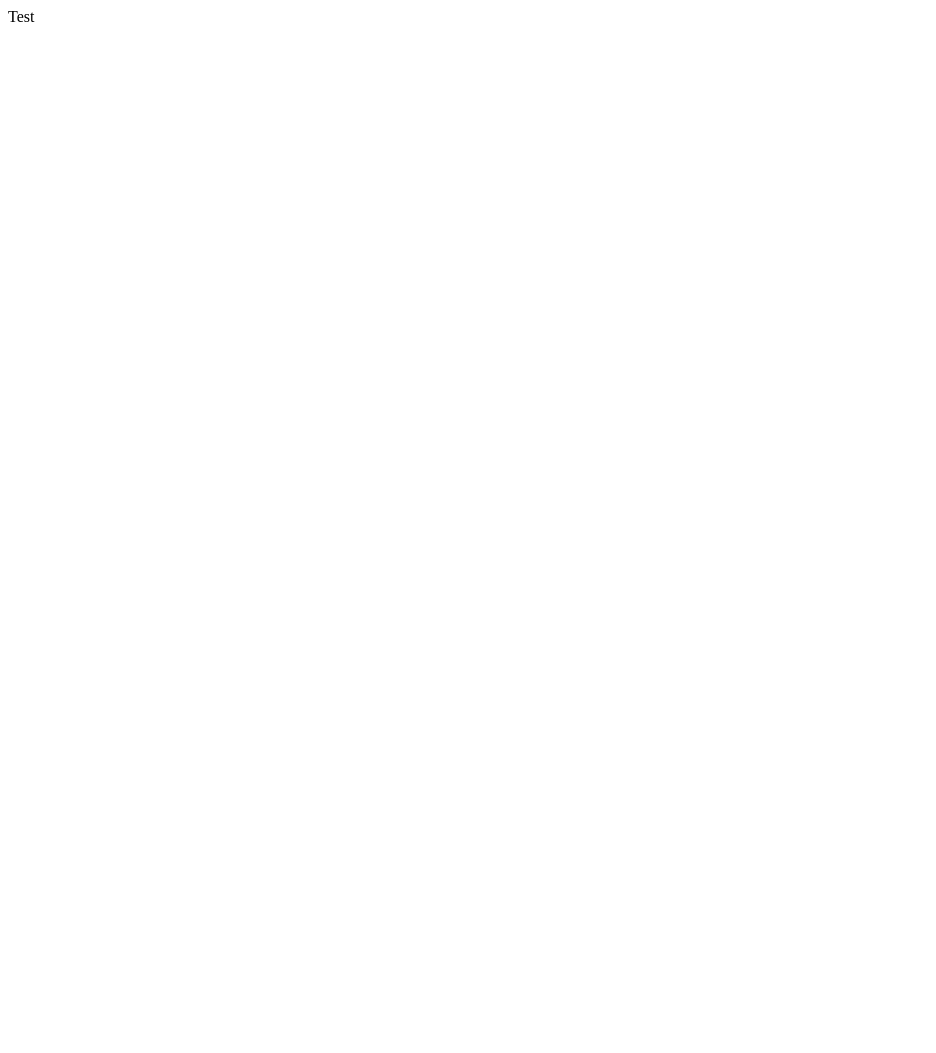
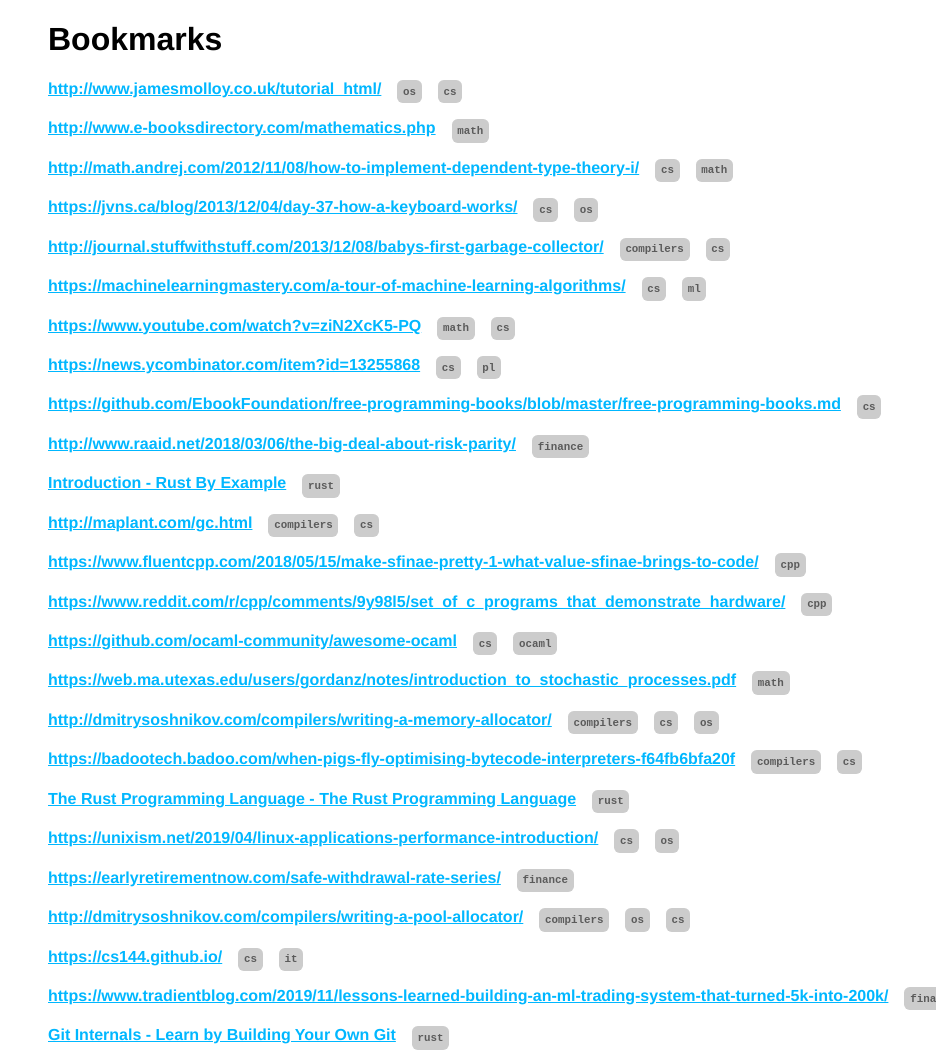
Before and after one commit to bcuccioli/bookmarky, a plain HTML site: page index.html in a window 1280 px wide. Shown: the top 1053 px of the page, without its empty margins (0-936 px from the left). Before the commit the page ends 800 px from the top, so only its background shows below. Drawn offline with Linux system fonts and the light colour scheme.

Commit message:
Add a basic UI frontend and a script for parsing Pocket exports

```diff
--- /dev/null
+++ b/home.css
@@ -0,0 +1,27 @@
+body {
+  font-family: Helvetica, sans-serif;
+  margin: 1em 3em;
+}
+
+a {
+  color: #00b7ff;
+  font-weight: 600;
+}
+
+
+.bookmark {
+  display: flex;
+  gap: 1rem;
+  margin-bottom: 1em;
+}
+
+.tag {
+  background-color: #ccc;
+  border-radius: 1ex;
+  color: #5b5b5b;
+  cursor: pointer;
+  font-family: monospace;
+  font-size: smaller;
+  font-weight: 600;
+  padding: 1ex;
+}
--- a/index.html
+++ b/index.html
@@ -1 +1,20 @@
-Test
+<!DOCTYPE html>
+<html lang="en">
+
+<head>
+  <meta charset="UTF-8" />
+  <meta name="viewport" content="width=device-width, initial-scale=1.0" />
+  <title>Bookmarks</title>
+  <link rel="stylesheet" type="text/css" href="home.css" />
+</head>
+
+<body>
+  <script src="./js/data.js"></script>
+
+  <h1>Bookmarks</h1>
+  <div id="bookmarks"></div>
+
+  <script src="./js/main.js"></script>
+</body>
+
+</html>
--- /dev/null
+++ b/js/data.js
@@ -0,0 +1,138 @@
+const links = [
+  [
+    "http://www.jamesmolloy.co.uk/tutorial_html/",
+    "http://www.jamesmolloy.co.uk/tutorial_html/",
+    ["os", "cs"],
+  ],
+  [
+    "http://www.e-booksdirectory.com/mathematics.php",
+    "http://www.e-booksdirectory.com/mathematics.php",
+    ["math"],
+  ],
+  [
+    "http://math.andrej.com/2012/11/08/how-to-implement-dependent-type-theory-i/",
+    "http://math.andrej.com/2012/11/08/how-to-implement-dependent-type-theory-i/",
+    ["cs", "math"],
+  ],
+  [
+    "https://jvns.ca/blog/2013/12/04/day-37-how-a-keyboard-works/",
+    "https://jvns.ca/blog/2013/12/04/day-37-how-a-keyboard-works/",
+    ["cs", "os"],
+  ],
+  [
+    "http://journal.stuffwithstuff.com/2013/12/08/babys-first-garbage-collector/",
+    "http://journal.stuffwithstuff.com/2013/12/08/babys-first-garbage-collector/",
+    ["compilers", "cs"],
+  ],
+  [
+    "https://machinelearningmastery.com/a-tour-of-machine-learning-algorithms/",
+    "https://machinelearningmastery.com/a-tour-of-machine-learning-algorithms/",
+    ["cs", "ml"],
+  ],
+  [
+    "https://www.youtube.com/watch?v=ziN2XcK5-PQ",
+    "https://www.youtube.com/watch?v=ziN2XcK5-PQ",
+    ["math", "cs"],
+  ],
+  [
+    "https://news.ycombinator.com/item?id=13255868",
+    "https://news.ycombinator.com/item?id=13255868",
+    ["cs", "pl"],
+  ],
+  [
+    "https://github.com/EbookFoundation/free-programming-books/blob/master/free-programming-books.md",
+    "https://github.com/EbookFoundation/free-programming-books/blob/master/free-programming-books.md",
+    ["cs"],
+  ],
+  [
+    "http://www.raaid.net/2018/03/06/the-big-deal-about-risk-parity/",
+    "http://www.raaid.net/2018/03/06/the-big-deal-about-risk-parity/",
+    ["finance"],
+  ],
+  [
+    "Introduction - Rust By Example",
+    "https://doc.rust-lang.org/stable/rust-by-example/",
+    ["rust"],
+  ],
+  [
+    "http://maplant.com/gc.html",
+    "http://maplant.com/gc.html",
+    ["compilers", "cs"],
+  ],
+  [
+    "https://www.fluentcpp.com/2018/05/15/make-sfinae-pretty-1-what-value-sfinae-brings-to-code/",
+    "https://www.fluentcpp.com/2018/05/15/make-sfinae-pretty-1-what-value-sfinae-brings-to-code/",
+    ["cpp"],
+  ],
+  [
+    "https://www.reddit.com/r/cpp/comments/9y98l5/set_of_c_programs_that_demonstrate_hardware/",
+    "https://www.reddit.com/r/cpp/comments/9y98l5/set_of_c_programs_that_demonstrate_hardware/",
+    ["cpp"],
+  ],
+  [
+    "https://github.com/ocaml-community/awesome-ocaml",
+    "https://github.com/ocaml-community/awesome-ocaml",
+    ["cs", "ocaml"],
+  ],
+  [
+    "https://web.ma.utexas.edu/users/gordanz/notes/introduction_to_stochastic_processes.pdf",
+    "https://web.ma.utexas.edu/users/gordanz/notes/introduction_to_stochastic_processes.pdf",
+    ["math"],
+  ],
+  [
+    "http://dmitrysoshnikov.com/compilers/writing-a-memory-allocator/",
+    "http://dmitrysoshnikov.com/compilers/writing-a-memory-allocator/",
+    ["compilers", "cs", "os"],
+  ],
+  [
+    "https://badootech.badoo.com/when-pigs-fly-optimising-bytecode-interpreters-f64fb6bfa20f",
+    "https://badootech.badoo.com/when-pigs-fly-optimising-bytecode-interpreters-f64fb6bfa20f",
+    ["compilers", "cs"],
+  ],
+  [
+    "The Rust Programming Language - The Rust Programming Language",
+    "https://doc.rust-lang.org/book/title-page.html",
+    ["rust"],
+  ],
+  [
+    "https://unixism.net/2019/04/linux-applications-performance-introduction/",
+    "https://unixism.net/2019/04/linux-applications-performance-introduction/",
+    ["cs", "os"],
+  ],
+  [
+    "https://earlyretirementnow.com/safe-withdrawal-rate-series/",
+    "https://earlyretirementnow.com/safe-withdrawal-rate-series/",
+    ["finance"],
+  ],
+  [
+    "http://dmitrysoshnikov.com/compilers/writing-a-pool-allocator/",
+    "http://dmitrysoshnikov.com/compilers/writing-a-pool-allocator/",
+    ["compilers", "os", "cs"],
+  ],
+  ["https://cs144.github.io/", "https://cs144.github.io/", ["cs", "it"]],
+  [
+    "https://www.tradientblog.com/2019/11/lessons-learned-building-an-ml-trading-system-that-turned-5k-into-200k/",
+    "https://www.tradientblog.com/2019/11/lessons-learned-building-an-ml-trading-system-that-turned-5k-into-200k/",
+    ["finance", "ml"],
+  ],
+  [
+    "Git Internals - Learn by Building Your Own Git",
+    "https://www.leshenko.net/p/ugit/",
+    ["rust"],
+  ],
+  [
+    "Here\u2019s a Long List of Data Broker Sites and How to Opt-Out of Them",
+    "https://www.vice.com/en/article/ne9b3z/how-to-get-off-data-broker-and-people-search-sites-pipl-spokeo",
+    ["privacy"],
+  ],
+  [
+    "Building ASTs -",
+    "http://lalrpop.github.io/lalrpop/tutorial/005_building_asts.html",
+    ["rust"],
+  ],
+  [
+    "A Complete Guide to LLVM for Programming Language Creators",
+    "https://mukulrathi.co.uk/create-your-own-programming-language/llvm-ir-cpp-api-tutorial/?fbclid=IwAR3Ex9sUeHZPh2dJ1NAM67aE7sLURLuVKZklJTOGYEf5dlaojcOGLl7yNF0",
+    ["compilers"],
+  ],
+];
--- /dev/null
+++ b/js/main.js
@@ -0,0 +1,22 @@
+const container = document.getElementById("bookmarks");
+
+links.forEach((item) => {
+  const wrapper = document.createElement("div");
+  wrapper.className = "bookmark";
+
+  const link = document.createElement("a");
+  link.textContent = item[0];
+  link.href = item[1];
+
+  wrapper.appendChild(link);
+
+  const tags = item[2];
+  tags.forEach((tag) => {
+    const tagDiv = document.createElement("div");
+    tagDiv.className = "tag";
+    tagDiv.textContent = tag;
+    wrapper.appendChild(tagDiv);
+  });
+
+  container.appendChild(wrapper);
+});
```
Also changed, not shown: 1 other file.
